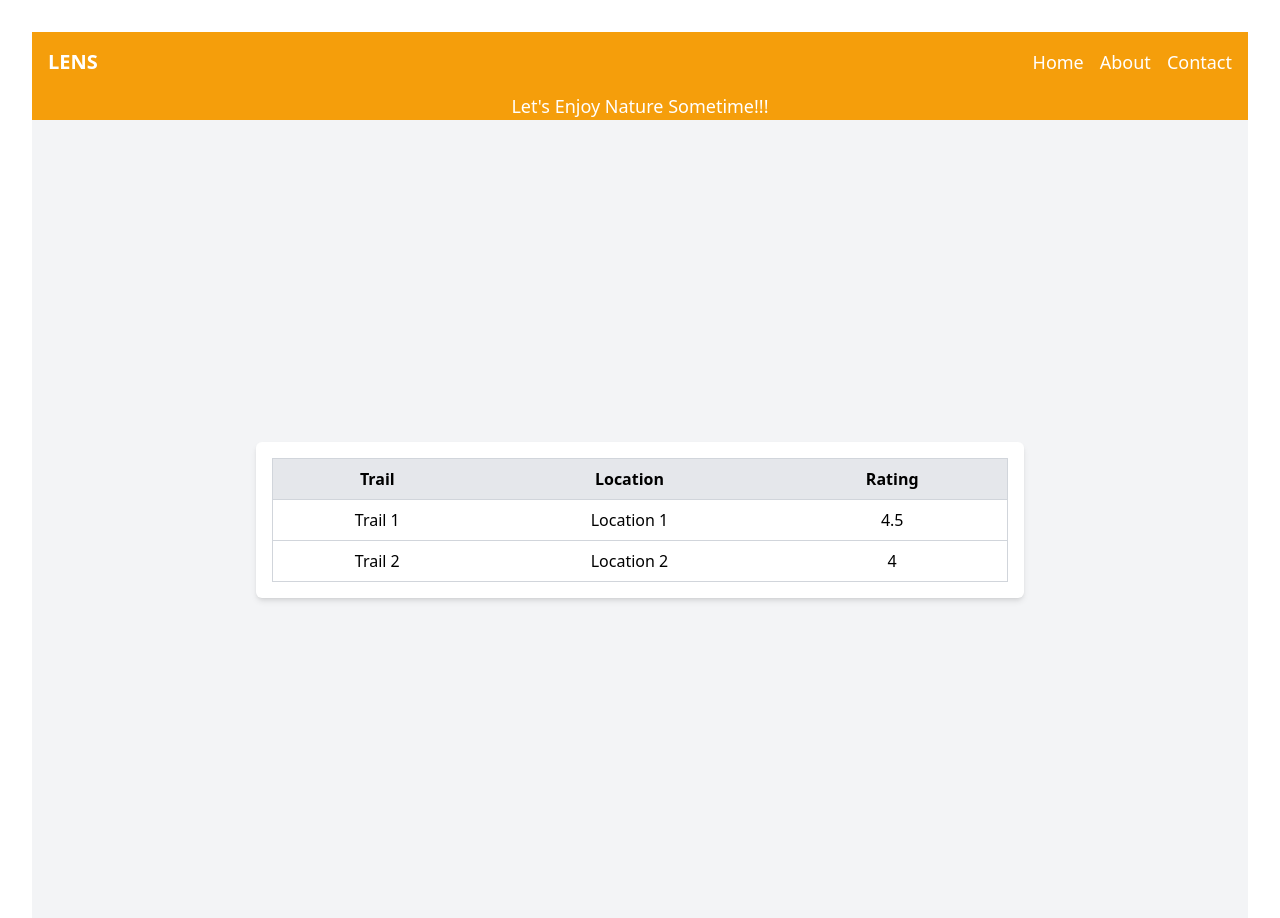
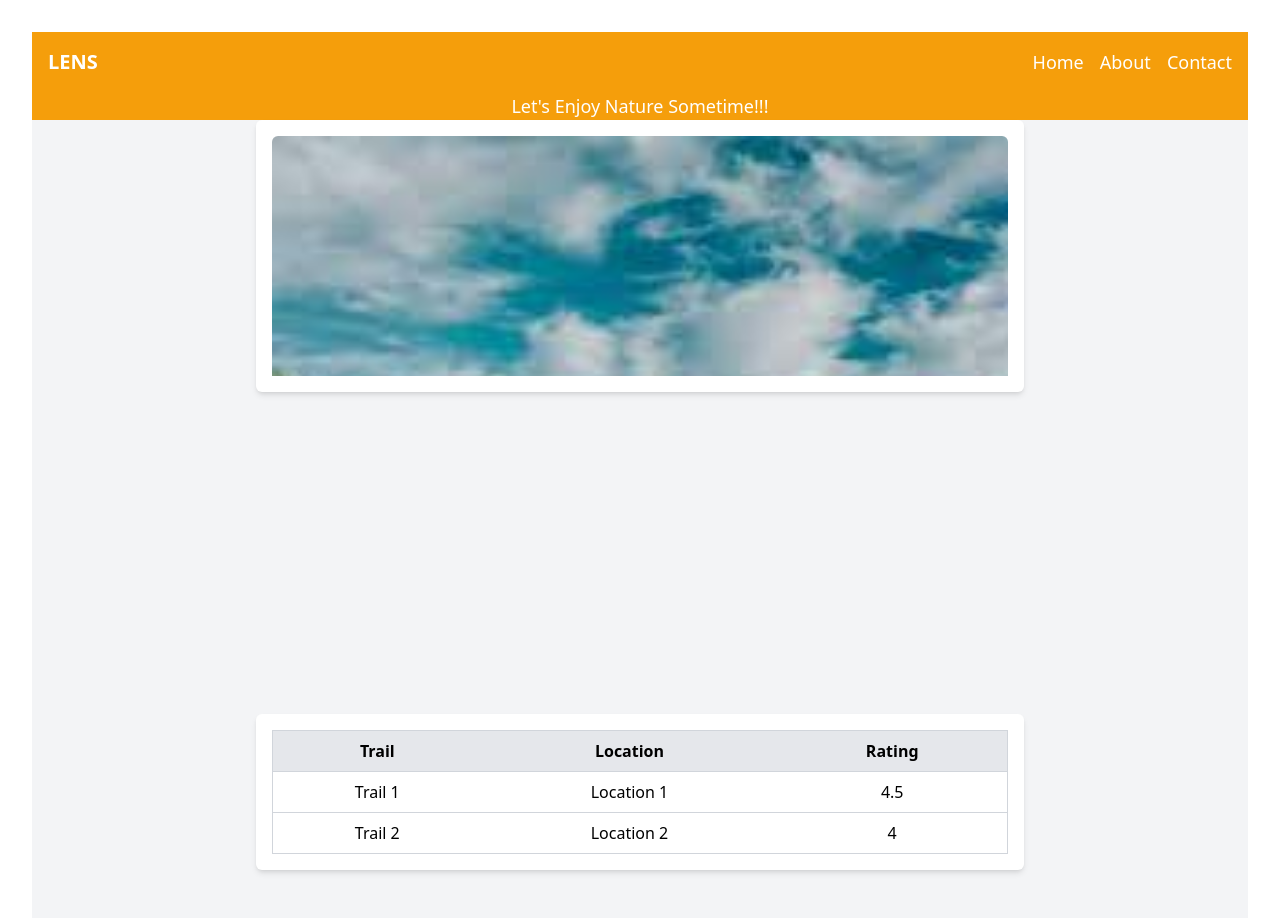
Before and after one commit to sivuyilemene/hiking-appp, a React (Vite) app in the folder client/: page / in a window 1280 px wide. Shown: the top 918 px of the page. Built offline with nearby package versions, Linux system fonts and the light colour scheme.

Commit message:
updated scrollview

```diff
--- a/client/src/App.tsx
+++ b/client/src/App.tsx
@@ -1,7 +1,7 @@
 import './App.css'
 
 import './styles/tailwind.css';
-import Myview from './styles/sroll';
+import Myview from './styles/scroll';
 import Header from './assets/Header';
 
 import HikingSpotsList from './HikingSpotsList'
@@ -18,7 +18,7 @@ function App() {
 
     <Navbar />
     <Header />
-    {/* if you call MyView show runtime error */}
+    <Myview/>
 
 
     <HikingSpotsList/>
--- a/client/src/PreferenceForm.tsx
+++ b/client/src/PreferenceForm.tsx
@@ -64,6 +64,8 @@ const PreferenceForm = async ({ onRecommendation }: any) => {
             />
           </label>
 
+
+
           <button
             type="submit"
             className="w-full px-4 py-2 mt-4 text-white bg-amber-500 rounded-md hover:bg-blue-600 focus:outline-none focus:bg-blue-600"
```
Also changed, not shown: client/src/styles/scroll.tsx (+2 -5 lines), client/src/User.tsx (deleted), client/src/assets/hiking2.jpeg (renamed from client/src/assets/hiking2.jpg).
